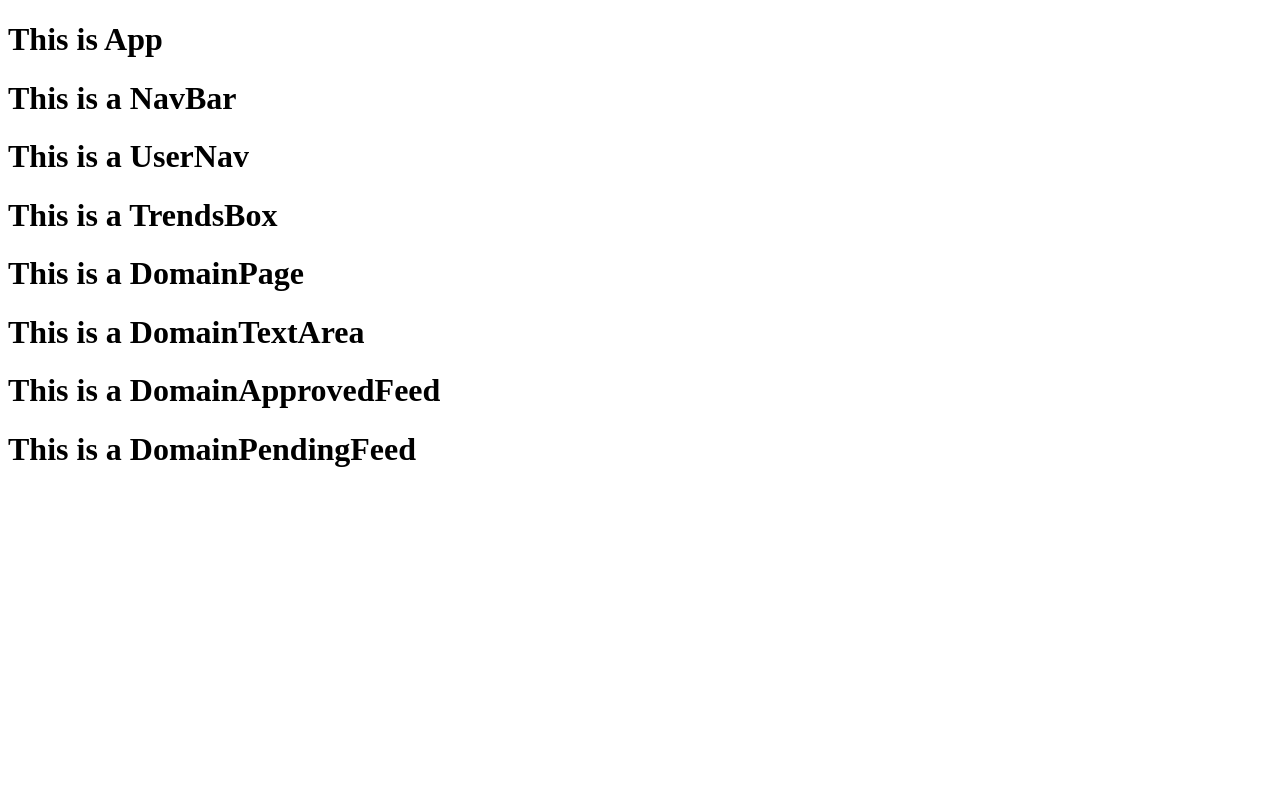
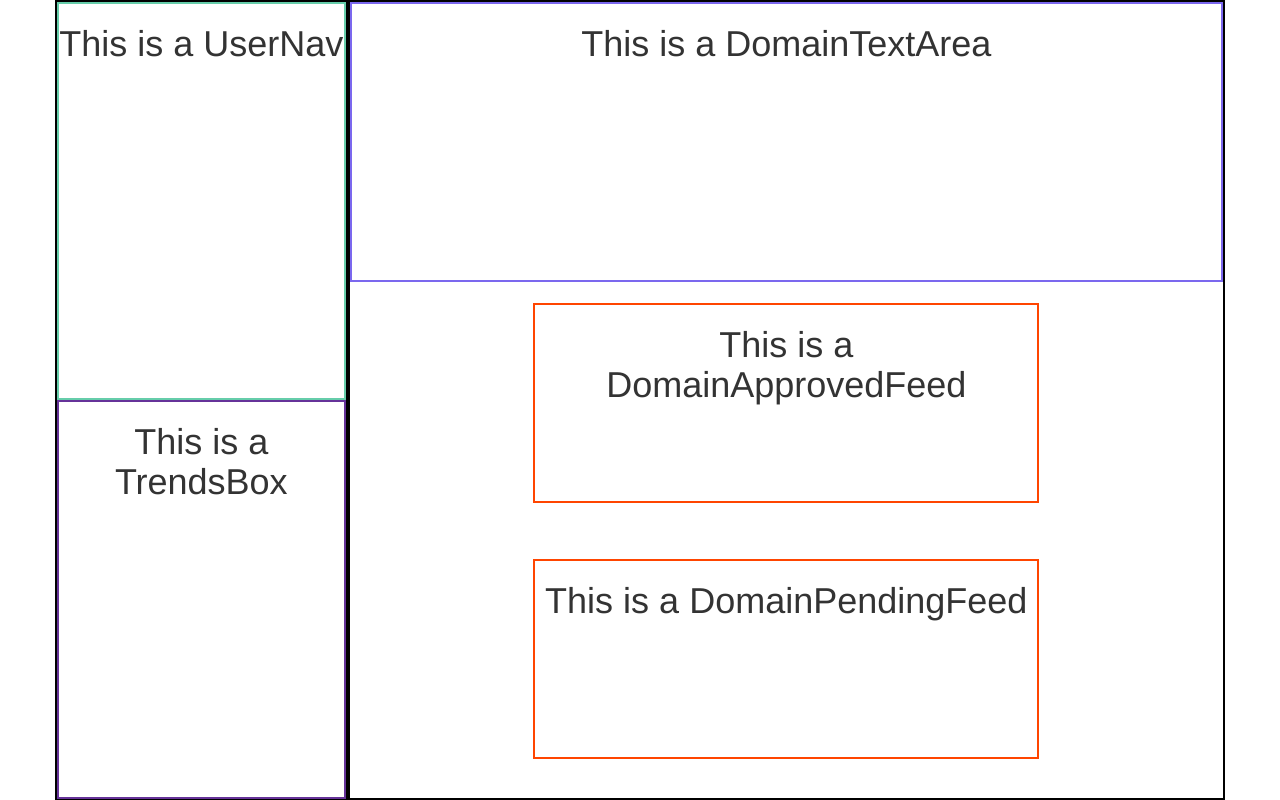
Before and after one commit to 123lk/ffs-front-portfolio, a React app: page /domain in a window 1280 px wide. Built offline with nearby package versions, Linux system fonts and the light colour scheme.

Commit message:
put boxes around all components

```diff
--- a/src/components/App.js
+++ b/src/components/App.js
@@ -1,14 +1,19 @@
 import React from 'react';
 import NavBar from './NavBar/NavBar';
+import 'bootstrap/dist/css/bootstrap.css';
+import '../css/main.scss';
 
 class App extends React.Component {
   render () {
     return (
-      <div>
-        <h1>This is App</h1>
-        <NavBar />
-        <div className="section">
-          {this.props.children}
+      <div className="container">
+        <div className="row">
+          <div className="col-md-3 nav-column">
+            <NavBar />
+          </div>
+          <div className="col-md-9 main-column">
+            {this.props.children}
+          </div>
         </div>
       </div>
     );
--- a/src/components/ArticlePage/ArticlePage.js
+++ b/src/components/ArticlePage/ArticlePage.js
@@ -6,9 +6,12 @@ class ArticlePage extends React.Component {
   render () {
     return (
       <div>
-        <h1>This is a ArticlePage</h1>
-        <ArticleTextArea/>
-        <ArticleCommentList/>
+        <div className="row article-text-area">
+          <ArticleTextArea/>
+        </div>
+        <div className="row article-comment-list">
+          <ArticleCommentList/>
+        </div>
       </div>
     );
   }
--- a/src/components/DomainPage/DomainPage.js
+++ b/src/components/DomainPage/DomainPage.js
@@ -7,10 +7,15 @@ class DomainPage extends React.Component {
   render () {
     return (
       <div>
-        <h1>This is a DomainPage</h1>
-        <DomainTextArea/>
-        <DomainApprovedFeed/>
-        <DomainPendingFeed/>
+        <div className="row domain-text-area">
+          <DomainTextArea/>
+        </div>
+        <div className="row domain-approved-feed">
+          <DomainApprovedFeed/>
+        </div>
+        <div className="row domain-pending-feed">
+          <DomainPendingFeed/>
+        </div>
       </div>
     );
   }
--- a/src/components/FormPage/FormPage.js
+++ b/src/components/FormPage/FormPage.js
@@ -4,8 +4,7 @@ import ReportForm from './ReportForm';
 class FormPage extends React.Component {
   render() {
     return (
-      <div>
-        <h1>This is a FormPage</h1>
+      <div className='report-form'>
         <ReportForm />
       </div>
     );
--- a/src/components/HomePage/HomePage.js
+++ b/src/components/HomePage/HomePage.js
@@ -6,9 +6,12 @@ class HomePage extends React.Component {
   render () {
     return (
       <div>
-        <h1>This is a HomePage</h1>
-        <HomeTextArea/>
-        <HomeNewsStoryFeed/>
+        <div className="row home-text-area">
+          <HomeTextArea/>
+        </div>
+        <div className="row home-news-story-feed">
+          <HomeNewsStoryFeed/>
+        </div>
       </div>
     );
   }
--- a/src/components/NavBar/NavBar.js
+++ b/src/components/NavBar/NavBar.js
@@ -6,9 +6,12 @@ class NavBar extends React.Component {
   render () {
     return (
       <div>
-        <h1>This is a NavBar</h1>
-        <UserNav/>
-        <TrendsBox/>
+        <div className="row user-nav">
+          <UserNav/>
+        </div>
+        <div className="row trends-box">
+          <TrendsBox/>
+        </div>
       </div>
     );
   }
--- a/src/css/main.scss
+++ b/src/css/main.scss
@@ -0,0 +1,76 @@
+.nav-column {
+  border: solid black 0.2em;
+  height: 100vh;
+  text-align: center;
+}
+
+.main-column {
+  border: solid black 0.2em;
+  height: 100vh;
+  text-align: center;
+}
+
+.user-nav{
+  height: 49.8vh;
+  border: solid mediumaquamarine 0.2em;
+}
+
+.trends-box{
+  height: 49.8vh;
+  border: solid rebeccapurple 0.2em;
+}
+
+.home-text-area {
+  height: 35vh;
+  border: solid mediumslateblue 0.2em;
+  margin-bottom: 1.5em;
+}
+
+.home-news-story-feed {
+  height: 50vh;
+  width: 60%;
+  border: solid orangered 0.2em;
+  margin: auto;
+}
+
+.article-text-area {
+  height: 35vh;
+  border: solid mediumslateblue 0.2em;
+  margin-bottom: 1.5em;
+}
+
+.article-comment-list {
+  height: 50vh;
+  width: 85%;
+  border: solid orangered 0.2em;
+  margin: auto;
+}
+
+.domain-text-area {
+  height: 35vh;
+  border: solid mediumslateblue 0.2em;
+  margin-bottom: 1.5em;
+}
+
+.domain-approved-feed {
+  height: 25vh;
+  width: 60%;
+  border: solid orangered 0.2em;
+  margin: auto;
+  margin-bottom: 4em;
+}
+
+.domain-pending-feed {
+  height: 25vh;
+  width: 60%;
+  border: solid orangered 0.2em;
+  margin: auto;
+}
+
+.report-form {
+  border: solid greenyellow 0.2em;
+  margin: auto;
+  margin-top: 20vh;
+  height: 50%;
+  width: 50%;
+}
```
